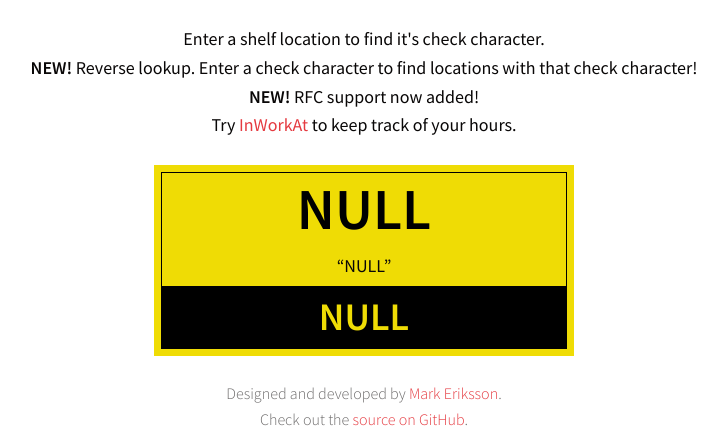
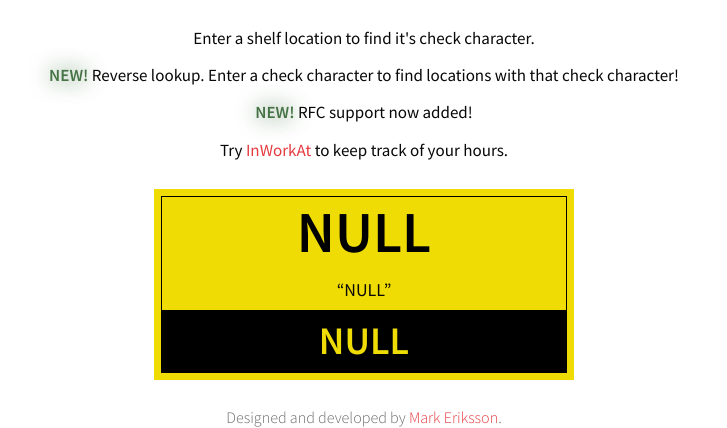
Before and after one commit to Markshall/CheckCheck, a PHP site: page / in a window 1280 px wide. Shown: the part 62-490 px from the top of the page, without its empty margins (276-1003 px from the left). Run offline with PHP 8.4, Linux system fonts and the light colour scheme.

Commit message:
update styling for messages

```diff
--- a/css/global.css
+++ b/css/global.css
@@ -30,6 +30,20 @@ header {
 		font-size: 20px;
 		font-weight: 300;
 	}
+
+.lead-text {
+	font-size: 17px;
+}
+
+.lead-text p {
+	margin-bottom: 10px;
+}
+
+.standout {
+	font-weight: bold;
+	color: #457345;
+	text-shadow: 0 0 21px #457345;
+}
 
 main {
 	padding: 25px;
--- a/index.php
+++ b/index.php
@@ -36,10 +36,12 @@
 
     <div class="container">
       <main>
-        <p>Enter a shelf location to find it's check character.</p>
-        <p><strong>NEW!</strong> Reverse lookup. Enter a check character to find locations with that check character!</p>
-        <p><strong>NEW!</strong> RFC support now added!</p>
-        <p>Try <a href="https://www.inwork.at/?ref=checkcheck" target="_blank">InWorkAt</a> to keep track of your hours.</p>
+        <div class="lead-text">
+          <p>Enter a shelf location to find it's check character.</p>
+          <p><span class="standout">NEW!</span> Reverse lookup. Enter a check character to find locations with that check character!</p>
+          <p><span class="standout">NEW!</span> RFC support now added!</p>
+          <p>Try <a href="https://www.inwork.at/?ref=checkcheck" target="_blank">InWorkAt</a> to keep track of your hours.</p>
+        </div>
 
         <div class="location-box">
           <div class="location-box-main">
```
